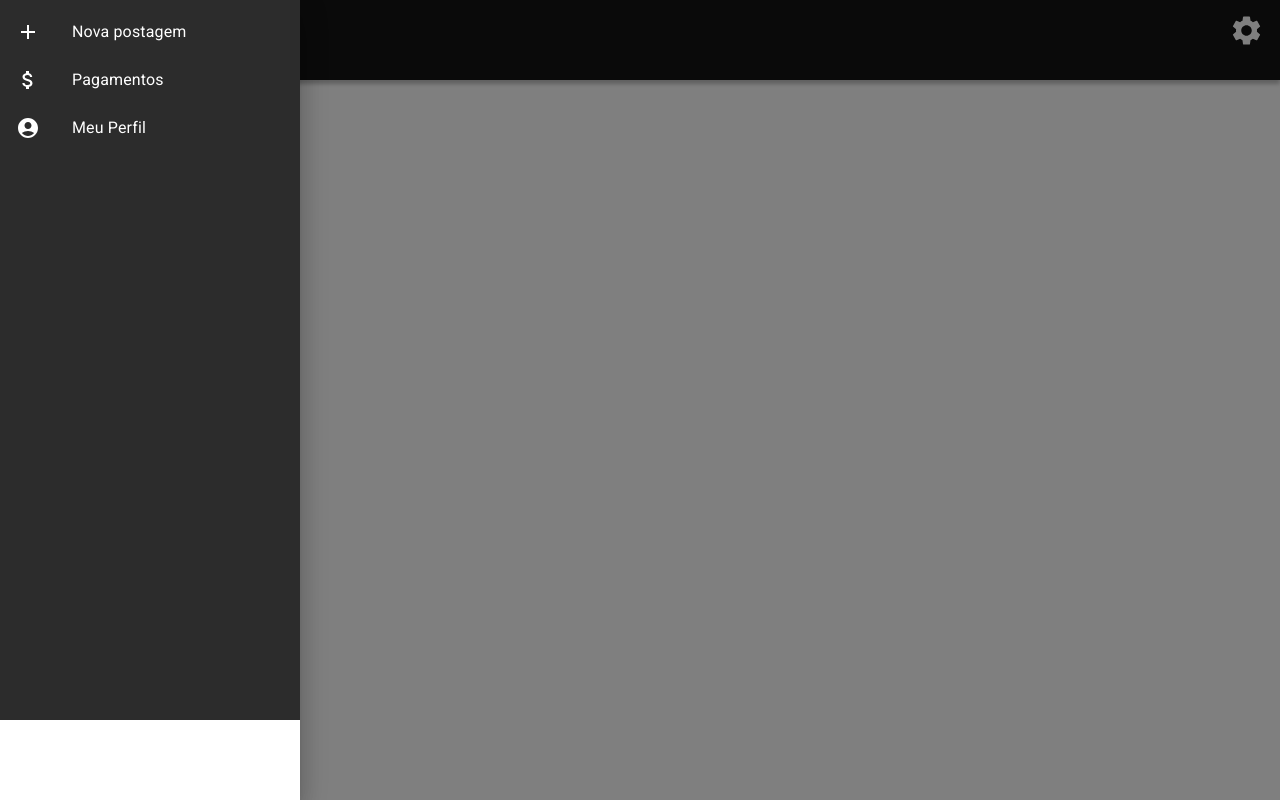
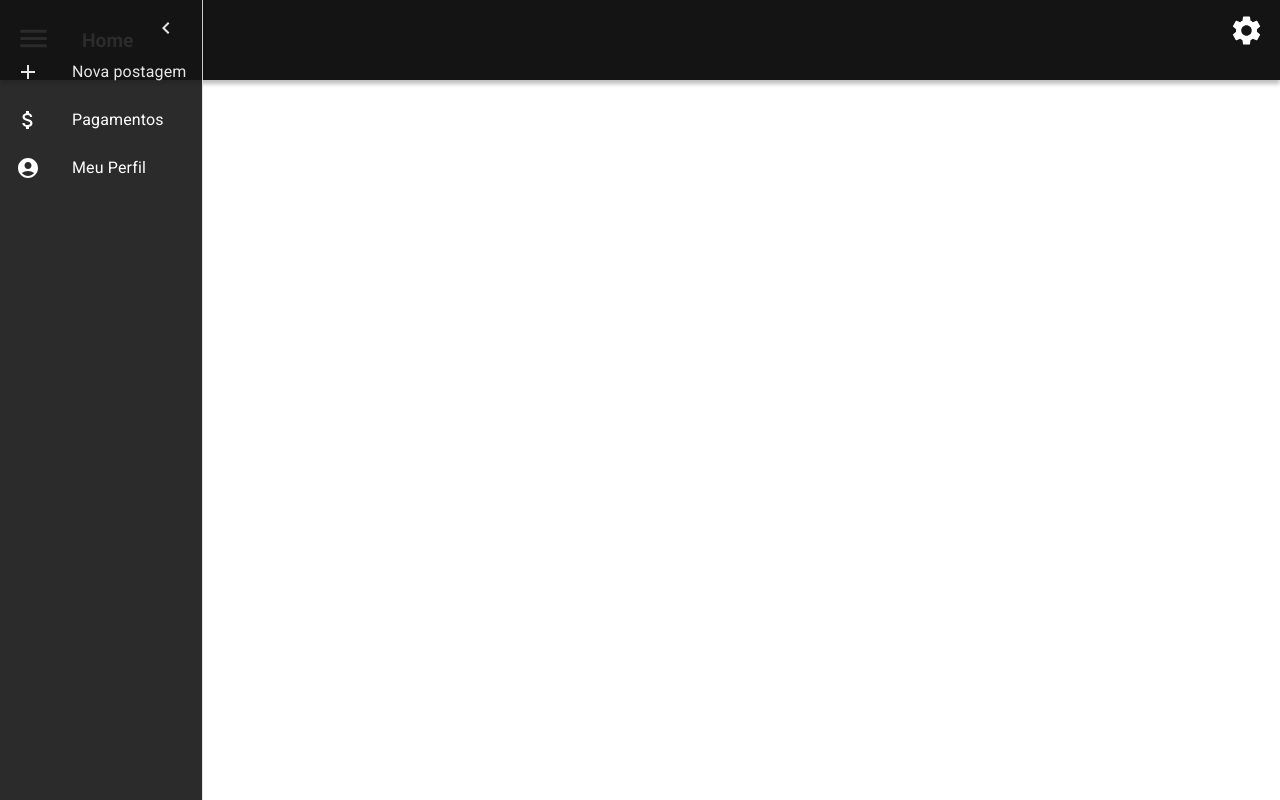
Before and after one commit to SI-2021/web-empr, a React (Create React App) app: page /home in a window 1280 px wide. Both pictures are taken after a click on the button 33 px from the left and 40 px from the top of the page. Built offline with nearby package versions, Linux system fonts and the light colour scheme.

Commit message:
solving problems

```diff
--- a/package.json
+++ b/package.json
@@ -1,5 +1,5 @@
 {
-  "name": "web-empr",
+  "name": "projwebemp",
   "version": "0.1.0",
   "private": true,
   "dependencies": {
@@ -45,5 +45,7 @@
   },
   "devDependencies": {
     "@types/react-router-dom": "^5.3.2"
-  }
+  },
+  "keywords": [],
+  "description": "Projeto de WebII e Empreendedorismo"
 }
--- a/src/App.js
+++ b/src/App.js
@@ -1,19 +1,23 @@
-import { BrowserRouter } from 'react-router-dom';
-import Router from './components/Router';
-import { createTheme, ThemeProvider } from '@material-ui/core/styles';
+import { BrowserRouter } from "react-router-dom";
+import Router from "./components/Router";
+import { createTheme, ThemeProvider } from "@material-ui/core/styles";
 
-const theme = createTheme({ //Color Theme Material UI
+const theme = createTheme({
+  //Color Theme Material UI
   palette: {
     primary: {
-      main: '#033E8C',
+      main: "#033E8C"
     },
     secondary: {
-      main: '#155FBF',
+      main: "#155FBF"
     },
     white: {
-      main: '#FFFFFF',
+      main: "#FFFFFF"
     },
-  },
+    background: {
+      main: "#141414"
+    }
+  }
 });
 
 export default function App() {
--- a/src/components/Menu.jsx
+++ b/src/components/Menu.jsx
@@ -1,140 +1,150 @@
-import React, { useState } from 'react';
-import List from '@material-ui/core/List';
-import ListItem from '@material-ui/core/ListItem';
-import ListItemButton from '@material-ui/core/ListItemButton';
-import ListItemIcon from '@material-ui/core/ListItemIcon';
-import ListItemText from '@material-ui/core/ListItemText';
-import Drawer from '@material-ui/core/Drawer';
-import {Popover, Typography,Main } from '@material-ui/core';
-import { Menu as MenuIcon, Settings as ConfigIcon ,Add as AddIcon, AttachMoney as MoneyIcon, AccountCircle as AccountIcon } from '@material-ui/icons'
+import React, { Children, useState } from "react";
 
+//Material UI
+import Toolbar from "@material-ui/core";
+import AppBar from "@material-ui/core";
+import Divider from "@material-ui/core";
+import DrawerHeader from "@material-ui/core";
+import Main from "@material-ui/core";
 
-import styles from '../styles/components/menu.module.css';
+import List from "@material-ui/core/List";
+import ListItem from "@material-ui/core/ListItem";
+import ListItemButton from "@material-ui/core/ListItemButton";
+import ListItemIcon from "@material-ui/core/ListItemIcon";
+import ListItemText from "@material-ui/core/ListItemText";
+import Drawer from "@material-ui/core/Drawer";
+import IconButton from "@material-ui/core/IconButton";
+import CssBaseline from "@material-ui/core/CssBaseline";
+import Box from "@material-ui/core/Box";
 
-export function Menu(){
+//Icones
+import {
+  Menu as MenuIcon,
+  Settings as ConfigIcon,
+  Add as AddIcon,
+  AttachMoney as MoneyIcon,
+  AccountCircle as AccountIcon,
+  ChevronLeft as ChevronLeftIcon
+} from "@material-ui/icons";
+
+//Estilos
+import styles from "../styles/components/menu.module.css";
+
+export function Menu(children) {
+  // const history = useHistory();
 
   // Menu suspenso
-  const [state, setState] = React.useState({
-    left: false,
+  const [state, setState] = useState({
+    top: false,
     left: false,
     bottom: false,
-    right: false,
+    right: false
   });
 
   const toggleDrawer = (anchor, open) => (event) => {
-    if (event.type === 'keydown' && (event.key === 'Tab' || event.key === 'Shift')) {
+    if (
+      event.type === "keydown" &&
+      (event.key === "Tab" || event.key === "Shift")
+    ) {
       return;
     }
 
     setState({ ...state, [anchor]: open });
   };
 
-  // ---
-
-  //Popover
-  const [anchorEl, setAnchorEl] = React.useState(null);
-
-  const handlePopoverOpen = (event) => {
-    setAnchorEl(event.currentTarget);
-  };
-
-  const handlePopoverClose = () => {
-    setAnchorEl(null);
-  };
-  // ---
-
-  const open = Boolean(anchorEl);
-
-  const listItens = (anchor) => (
-    <>
-
-    </>
-  );
-
-  return(
+  return (
     <div className={styles.container}>
       <div className={styles.bar}>
         <div className={styles.sideLeft}>
-          <button className={styles.buttonMenus} onClick={toggleDrawer('left', true)}>
+          <button
+            className={styles.buttonMenus}
+            onClick={toggleDrawer("left", true)}
+          >
             <MenuIcon color="white" fontSize="large" />
           </button>
+          <nav>
+            <a href="/home">Home</a>
+          </nav>
+        </div>
+
+        <div>
+          <button className={styles.buttonMenus} onClick={() => {}}>
+            <ConfigIcon color="white" fontSize="large" />
+          </button>
+        </div>
+      </div>
       <Drawer
-            anchor={'left'}
-            open={state['left']}
-            onClose={toggleDrawer('left', false)}
+        variant="permanent"
+        ModalProps={{
+          keepMounted: true
+        }}
+        sx={{ backgroundColor: "none", opacity: "0.9", color: "none" }}
       >
-            { state.left && (
+        {state.left && ( //Drawer menu vertical do lado esquerdo
           <>
-                <div className={styles.drawer}>
-                  <div className={styles.background}></div>
+            <List
+              sx={{
+                display: "flex",
+                flexDirection: "column",
+                background: "#141414",
+                height: "100vh"
+              }}
+            >
+              <ListItem
+                disablePadding
+                sx={{
+                  flex: "display",
+                  justifyContent: "flex-end",
+                  alignItems: "center",
+                  padding: "0 1rem"
+                }}
+              >
+                <IconButton onClick={toggleDrawer("left", false)}>
+                  <ChevronLeftIcon color="white" />
+                </IconButton>
+              </ListItem>
 
-                  <List>
               <ListItem disablePadding>
-                      <ListItemButton href="/simple-list">
+                <ListItemButton href="/simple-list" onClick={() => {}}>
                   <ListItemIcon>
-                          <AddIcon color="white"/>
+                    <AddIcon color="white" />
                   </ListItemIcon>
                   <ListItemText
                     primary="Nova postagem"
                     sx={{
-                            color:'white.main',
-                        }}/>
-                      </ListItemButton>
-                    </ListItem>
-
-                    <ListItem disablePadding>
-                      <ListItemButton href="/simple-list">
-                        <ListItemIcon>
-                          <MoneyIcon color="white"/>
-                        </ListItemIcon>
-                        <ListItemText
-                          primary="Pagamentos"
-                          sx={{color:'white.main'}}
+                      color: "white.main"
+                    }}
                   />
                 </ListItemButton>
               </ListItem>
 
               <ListItem disablePadding>
-                      <ListItemButton href="/simple-list">
+                <ListItemButton href="/simple-list" onClick={() => {}}>
                   <ListItemIcon>
-                          <AccountIcon color="white"/>
+                    <MoneyIcon color="white" />
+                  </ListItemIcon>
+                  <ListItemText
+                    primary="Pagamentos"
+                    sx={{ color: "white.main" }}
+                  />
+                </ListItemButton>
+              </ListItem>
+
+              <ListItem disablePadding>
+                <ListItemButton href="/simple-list" onClick={() => {}}>
+                  <ListItemIcon>
+                    <AccountIcon color="white" />
                   </ListItemIcon>
                   <ListItemText
                     primary="Meu Perfil"
-                          sx={{color:'white.main'}}
+                    sx={{ color: "white.main" }}
                   />
                 </ListItemButton>
               </ListItem>
             </List>
-
-                </div>
           </>
         )}
       </Drawer>
-
-          <nav>
-            <a href='/home'>Home</a>
-          </nav>
-
     </div>
-
-        <div>
-        <button className={styles.buttonMenus} onClick={() => {}} onMouseEnter={handlePopoverOpen}
-          onMouseLeave={handlePopoverClose}>
-            <ConfigIcon color="white" fontSize="large" />
-        </button>
-        <Popover
-          id="mouse-over-popover"
-          sx={{ pointerEvents: 'none', }} open={open} anchorEl={anchorEl} anchorOrigin={{ vertical: 'bottom', horizontal: 'left', }} transformOrigin={{ vertical: 'left', horizontal: 'left', }}
-          onClose={handlePopoverClose}
-          disableRestoreFocus
-        >
-          <Typography sx={{ p: 1 }}>Em construção...</Typography>
-        </Popover>
-        </div>
-      </div>
-
-
-    </div>
-  )
+  );
 }
--- /dev/null
+++ b/src/components/Menu1.jsx
@@ -0,0 +1,9 @@
+import { Box, AppBar } from "@material-ui/core";
+
+export function Menu1() {
+  return (
+    <Box sx={{ flexGrow: 1 }}>
+      <AppBar position="static"></AppBar>
+    </Box>
+  );
+}
--- a/src/components/Router.jsx
+++ b/src/components/Router.jsx
@@ -1,14 +1,16 @@
 import { Route, Switch } from "react-router";
 
 //Pages
-import Login from '../views/Login';
-import Home from '../views/Home';
+import Login from "../views/Login";
+import Home from "../views/Home";
+import Home2 from "../views/Home2";
 
 export default function Router() {
   return (
     <Switch>
       <Route exact path="/" component={Login} />
       <Route path="/home" component={Home} />
+      <Route path="/menu" component={Home2} />
     </Switch>
   );
 }
--- a/src/styles/components/menu.module.css
+++ b/src/styles/components/menu.module.css
@@ -31,7 +31,7 @@ a {
   align-items: center;
 }
 
-.buttonMenus {
+button {
   background: none;
   border: none;
   cursor: pointer;
@@ -41,22 +41,12 @@ a {
 
 /* Menu - Lista */
 
-.drawer {
-  position: relative;
-  width: 300px;
-  height: 90vh;
-}
-
-List, ListItem, ListItemButton {
+List,
+ListItem,
+ListItemButton {
   background: none;
 }
 
-.background {
-  position: absolute;
-
-  filter: opacity(0.9);
-  background: var(--background);
-
-  width: 100%;
-  height: 90vh;
+.drawer {
+  background: none;
 }
--- a/src/styles/globals.css
+++ b/src/styles/globals.css
@@ -4,19 +4,19 @@
   box-sizing: border-box;
 }
 
-:root{
+:root {
   --background: #141414;
-  --white: #FFFFFF;
-  --check: #00880E;
-  --color1: #04060D;
-  --color2: #033E8c;
+  --white: #ffffff;
+  --check: #00880e;
+  --color1: #04060d;
+  --color2: #033e8c;
   --color3: #023373;
-  --color4: #155FBF;
-  --color5: #377BA6;
+  --color4: #155fbf;
+  --color5: #377ba6;
 }
 
 body {
-  font-family: 'Roboto', sans-serif;
+  font-family: "Roboto", sans-serif;
   font-size: 1rem;
   font-weight: 400;
 }
--- a/src/views/Home.jsx
+++ b/src/views/Home.jsx
@@ -1,14 +1,21 @@
+import { Menu } from "../components/Menu";
 
-import { Menu } from '../components/Menu';
+import styles from "../styles/home.module.css";
 
-import styles from '../styles/home.module.css';
-
-export default function Home(){
+export default function Home() {
   return (
     <div className={styles.app}>
-      <Menu />
-
-
+      <Menu>
+        <p>
+          Lorem ipsum dolor sit amet, consectetur adipiscing elit, sed do
+          eiusmod tempor incididunt ut labore et dolore magna aliqua. Ut enim ad
+          minim veniam, quis nostrud exercitation ullamco laboris nisi ut
+          aliquip ex ea commodo consequat. Duis aute irure dolor in
+          reprehenderit in voluptate velit esse cillum dolore eu fugiat nulla
+          pariatur. Excepteur sint occaecat cupidatat non proident, sunt in
+          culpa qui officia deserunt mollit anim id est laborum.
+        </p>
+      </Menu>
     </div>
-  )
+  );
 }
--- /dev/null
+++ b/src/views/Home2.jsx
@@ -0,0 +1,21 @@
+import { Menu1 } from "../components/Menu1";
+
+import styles from "../styles/home.module.css";
+
+export default function Home2() {
+  return (
+    <div className={styles.app}>
+      <Menu1>
+        <p>
+          Lorem ipsum dolor sit amet, consectetur adipiscing elit, sed do
+          eiusmod tempor incididunt ut labore et dolore magna aliqua. Ut enim ad
+          minim veniam, quis nostrud exercitation ullamco laboris nisi ut
+          aliquip ex ea commodo consequat. Duis aute irure dolor in
+          reprehenderit in voluptate velit esse cillum dolore eu fugiat nulla
+          pariatur. Excepteur sint occaecat cupidatat non proident, sunt in
+          culpa qui officia deserunt mollit anim id est laborum.
+        </p>
+      </Menu1>
+    </div>
+  );
+}
```
Also changed, not shown: src/views/Login.jsx (+15 -12 lines), .codesandbox/workspace.json (added). Lines whose indentation alone changed are shown as unchanged.
